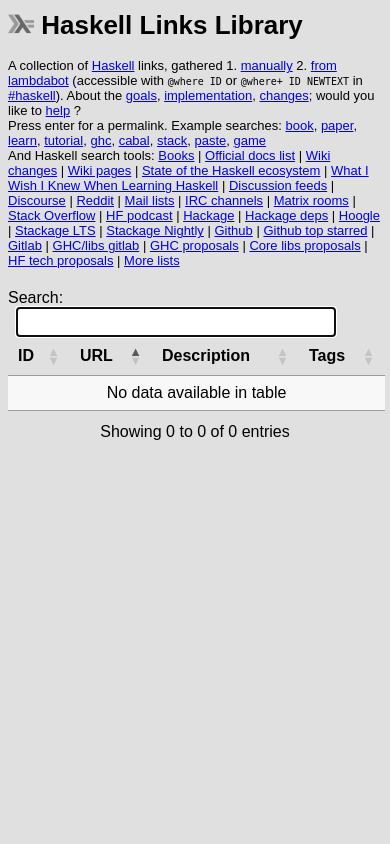
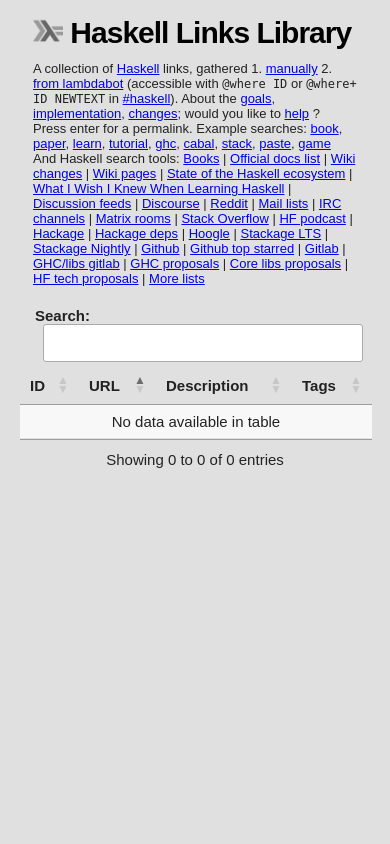
Before and after one commit to simonmichael/haskell-links, a PHP site: page / in a window 390 px wide. Run offline with PHP 8.4, Linux system fonts and the light colour scheme; some libraries are stand-ins or nearby versions.

Commit message:
web: use skeleton responsive css framework, be usable on mobile

```diff
--- /dev/null
+++ b/web/css/skeleton.css
@@ -0,0 +1,418 @@
+/*
+* Skeleton V2.0.4
+* Copyright 2014, Dave Gamache
+* www.getskeleton.com
+* Free to use under the MIT license.
+* http://www.opensource.org/licenses/mit-license.php
+* 12/29/2014
+*/
+
+
+/* Table of contents
+––––––––––––––––––––––––––––––––––––––––––––––––––
+- Grid
+- Base Styles
+- Typography
+- Links
+- Buttons
+- Forms
+- Lists
+- Code
+- Tables
+- Spacing
+- Utilities
+- Clearing
+- Media Queries
+*/
+
+
+/* Grid
+–––––––––––––––––––––––––––––––––––––––––––––––––– */
+.container {
+  position: relative;
+  width: 100%;
+  max-width: 960px;
+  margin: 0 auto;
+  padding: 0 20px;
+  box-sizing: border-box; }
+.column,
+.columns {
+  width: 100%;
+  float: left;
+  box-sizing: border-box; }
+
+/* For devices larger than 400px */
+@media (min-width: 400px) {
+  .container {
+    width: 85%;
+    padding: 0; }
+}
+
+/* For devices larger than 550px */
+@media (min-width: 550px) {
+  .container {
+    width: 80%; }
+  .column,
+  .columns {
+    margin-left: 4%; }
+  .column:first-child,
+  .columns:first-child {
+    margin-left: 0; }
+
+  .one.column,
+  .one.columns                    { width: 4.66666666667%; }
+  .two.columns                    { width: 13.3333333333%; }
+  .three.columns                  { width: 22%;            }
+  .four.columns                   { width: 30.6666666667%; }
+  .five.columns                   { width: 39.3333333333%; }
+  .six.columns                    { width: 48%;            }
+  .seven.columns                  { width: 56.6666666667%; }
+  .eight.columns                  { width: 65.3333333333%; }
+  .nine.columns                   { width: 74.0%;          }
+  .ten.columns                    { width: 82.6666666667%; }
+  .eleven.columns                 { width: 91.3333333333%; }
+  .twelve.columns                 { width: 100%; margin-left: 0; }
+
+  .one-third.column               { width: 30.6666666667%; }
+  .two-thirds.column              { width: 65.3333333333%; }
+
+  .one-half.column                { width: 48%; }
+
+  /* Offsets */
+  .offset-by-one.column,
+  .offset-by-one.columns          { margin-left: 8.66666666667%; }
+  .offset-by-two.column,
+  .offset-by-two.columns          { margin-left: 17.3333333333%; }
+  .offset-by-three.column,
+  .offset-by-three.columns        { margin-left: 26%;            }
+  .offset-by-four.column,
+  .offset-by-four.columns         { margin-left: 34.6666666667%; }
+  .offset-by-five.column,
+  .offset-by-five.columns         { margin-left: 43.3333333333%; }
+  .offset-by-six.column,
+  .offset-by-six.columns          { margin-left: 52%;            }
+  .offset-by-seven.column,
+  .offset-by-seven.columns        { margin-left: 60.6666666667%; }
+  .offset-by-eight.column,
+  .offset-by-eight.columns        { margin-left: 69.3333333333%; }
+  .offset-by-nine.column,
+  .offset-by-nine.columns         { margin-left: 78.0%;          }
+  .offset-by-ten.column,
+  .offset-by-ten.columns          { margin-left: 86.6666666667%; }
+  .offset-by-eleven.column,
+  .offset-by-eleven.columns       { margin-left: 95.3333333333%; }
+
+  .offset-by-one-third.column,
+  .offset-by-one-third.columns    { margin-left: 34.6666666667%; }
+  .offset-by-two-thirds.column,
+  .offset-by-two-thirds.columns   { margin-left: 69.3333333333%; }
+
+  .offset-by-one-half.column,
+  .offset-by-one-half.columns     { margin-left: 52%; }
+
+}
+
+
+/* Base Styles
+–––––––––––––––––––––––––––––––––––––––––––––––––– */
+/* NOTE
+html is set to 62.5% so that all the REM measurements throughout Skeleton
+are based on 10px sizing. So basically 1.5rem = 15px :) */
+html {
+  font-size: 62.5%; }
+body {
+  font-size: 1.5em; /* currently ems cause chrome bug misinterpreting rems on body element */
+  line-height: 1.6;
+  font-weight: 400;
+  font-family: "Raleway", "HelveticaNeue", "Helvetica Neue", Helvetica, Arial, sans-serif;
+  color: #222; }
+
+
+/* Typography
+–––––––––––––––––––––––––––––––––––––––––––––––––– */
+h1, h2, h3, h4, h5, h6 {
+  margin-top: 0;
+  margin-bottom: 2rem;
+  font-weight: 300; }
+h1 { font-size: 4.0rem; line-height: 1.2;  letter-spacing: -.1rem;}
+h2 { font-size: 3.6rem; line-height: 1.25; letter-spacing: -.1rem; }
+h3 { font-size: 3.0rem; line-height: 1.3;  letter-spacing: -.1rem; }
+h4 { font-size: 2.4rem; line-height: 1.35; letter-spacing: -.08rem; }
+h5 { font-size: 1.8rem; line-height: 1.5;  letter-spacing: -.05rem; }
+h6 { font-size: 1.5rem; line-height: 1.6;  letter-spacing: 0; }
+
+/* Larger than phablet */
+@media (min-width: 550px) {
+  h1 { font-size: 5.0rem; }
+  h2 { font-size: 4.2rem; }
+  h3 { font-size: 3.6rem; }
+  h4 { font-size: 3.0rem; }
+  h5 { font-size: 2.4rem; }
+  h6 { font-size: 1.5rem; }
+}
+
+p {
+  margin-top: 0; }
+
+
+/* Links
+–––––––––––––––––––––––––––––––––––––––––––––––––– */
+a {
+  color: #1EAEDB; }
+a:hover {
+  color: #0FA0CE; }
+
+
+/* Buttons
+–––––––––––––––––––––––––––––––––––––––––––––––––– */
+.button,
+button,
+input[type="submit"],
+input[type="reset"],
+input[type="button"] {
+  display: inline-block;
+  height: 38px;
+  padding: 0 30px;
+  color: #555;
+  text-align: center;
+  font-size: 11px;
+  font-weight: 600;
+  line-height: 38px;
+  letter-spacing: .1rem;
+  text-transform: uppercase;
+  text-decoration: none;
+  white-space: nowrap;
+  background-color: transparent;
+  border-radius: 4px;
+  border: 1px solid #bbb;
+  cursor: pointer;
+  box-sizing: border-box; }
+.button:hover,
+button:hover,
+input[type="submit"]:hover,
+input[type="reset"]:hover,
+input[type="button"]:hover,
+.button:focus,
+button:focus,
+input[type="submit"]:focus,
+input[type="reset"]:focus,
+input[type="button"]:focus {
+  color: #333;
+  border-color: #888;
+  outline: 0; }
+.button.button-primary,
+button.button-primary,
+input[type="submit"].button-primary,
+input[type="reset"].button-primary,
+input[type="button"].button-primary {
+  color: #FFF;
+  background-color: #33C3F0;
+  border-color: #33C3F0; }
+.button.button-primary:hover,
+button.button-primary:hover,
+input[type="submit"].button-primary:hover,
+input[type="reset"].button-primary:hover,
+input[type="button"].button-primary:hover,
+.button.button-primary:focus,
+button.button-primary:focus,
+input[type="submit"].button-primary:focus,
+input[type="reset"].button-primary:focus,
+input[type="button"].button-primary:focus {
+  color: #FFF;
+  background-color: #1EAEDB;
+  border-color: #1EAEDB; }
+
+
+/* Forms
+–––––––––––––––––––––––––––––––––––––––––––––––––– */
+input[type="email"],
+input[type="number"],
+input[type="search"],
+input[type="text"],
+input[type="tel"],
+input[type="url"],
+input[type="password"],
+textarea,
+select {
+  height: 38px;
+  padding: 6px 10px; /* The 6px vertically centers text on FF, ignored by Webkit */
+  background-color: #fff;
+  border: 1px solid #D1D1D1;
+  border-radius: 4px;
+  box-shadow: none;
+  box-sizing: border-box; }
+/* Removes awkward default styles on some inputs for iOS */
+input[type="email"],
+input[type="number"],
+input[type="search"],
+input[type="text"],
+input[type="tel"],
+input[type="url"],
+input[type="password"],
+textarea {
+  -webkit-appearance: none;
+     -moz-appearance: none;
+          appearance: none; }
+textarea {
+  min-height: 65px;
+  padding-top: 6px;
+  padding-bottom: 6px; }
+input[type="email"]:focus,
+input[type="number"]:focus,
+input[type="search"]:focus,
+input[type="text"]:focus,
+input[type="tel"]:focus,
+input[type="url"]:focus,
+input[type="password"]:focus,
+textarea:focus,
+select:focus {
+  border: 1px solid #33C3F0;
+  outline: 0; }
+label,
+legend {
+  display: block;
+  margin-bottom: .5rem;
+  font-weight: 600; }
+fieldset {
+  padding: 0;
+  border-width: 0; }
+input[type="checkbox"],
+input[type="radio"] {
+  display: inline; }
+label > .label-body {
+  display: inline-block;
+  margin-left: .5rem;
+  font-weight: normal; }
+
+
+/* Lists
+–––––––––––––––––––––––––––––––––––––––––––––––––– */
+ul {
+  list-style: circle inside; }
+ol {
+  list-style: decimal inside; }
+ol, ul {
+  padding-left: 0;
+  margin-top: 0; }
+ul ul,
+ul ol,
+ol ol,
+ol ul {
+  margin: 1.5rem 0 1.5rem 3rem;
+  font-size: 90%; }
+li {
+  margin-bottom: 1rem; }
+
+
+/* Code
+–––––––––––––––––––––––––––––––––––––––––––––––––– */
+code {
+  padding: .2rem .5rem;
+  margin: 0 .2rem;
+  font-size: 90%;
+  white-space: nowrap;
+  background: #F1F1F1;
+  border: 1px solid #E1E1E1;
+  border-radius: 4px; }
+pre > code {
+  display: block;
+  padding: 1rem 1.5rem;
+  white-space: pre; }
+
+
+/* Tables
+–––––––––––––––––––––––––––––––––––––––––––––––––– */
+th,
+td {
+  padding: 12px 15px;
+  text-align: left;
+  border-bottom: 1px solid #E1E1E1; }
+th:first-child,
+td:first-child {
+  padding-left: 0; }
+th:last-child,
+td:last-child {
+  padding-right: 0; }
+
+
+/* Spacing
+–––––––––––––––––––––––––––––––––––––––––––––––––– */
+button,
+.button {
+  margin-bottom: 1rem; }
+input,
+textarea,
+select,
+fieldset {
+  margin-bottom: 1.5rem; }
+pre,
+blockquote,
+dl,
+figure,
+table,
+p,
+ul,
+ol,
+form {
+  margin-bottom: 2.5rem; }
+
+
+/* Utilities
+–––––––––––––––––––––––––––––––––––––––––––––––––– */
+.u-full-width {
+  width: 100%;
+  box-sizing: border-box; }
+.u-max-full-width {
+  max-width: 100%;
+  box-sizing: border-box; }
+.u-pull-right {
+  float: right; }
+.u-pull-left {
+  float: left; }
+
+
+/* Misc
+–––––––––––––––––––––––––––––––––––––––––––––––––– */
+hr {
+  margin-top: 3rem;
+  margin-bottom: 3.5rem;
+  border-width: 0;
+  border-top: 1px solid #E1E1E1; }
+
+
+/* Clearing
+–––––––––––––––––––––––––––––––––––––––––––––––––– */
+
+/* Self Clearing Goodness */
+.container:after,
+.row:after,
+.u-cf {
+  content: "";
+  display: table;
+  clear: both; }
+
+
+/* Media Queries
+–––––––––––––––––––––––––––––––––––––––––––––––––– */
+/*
+Note: The best way to structure the use of media queries is to create the queries
+near the relevant code. For example, if you wanted to change the styles for buttons
+on small devices, paste the mobile query code up in the buttons section and style it
+there.
+*/
+
+
+/* Larger than mobile */
+@media (min-width: 400px) {}
+
+/* Larger than phablet (also point when grid becomes active) */
+@media (min-width: 550px) {}
+
+/* Larger than tablet */
+@media (min-width: 750px) {}
+
+/* Larger than desktop */
+@media (min-width: 1000px) {}
+
+/* Larger than Desktop HD */
+@media (min-width: 1200px) {}
--- a/web/index.php
+++ b/web/index.php
@@ -1,7 +1,6 @@
 <?php
 // * haskell-links.org/index.php
-
-// ** PHP /////////////////////////////////////////////////////////////////////
+// ** PHP *****************************************************************
 
 function readLinks() {
   $recs = [];
@@ -15,15 +14,122 @@ function readLinks() {
   return $recs;
 }
 
-// ** JS //////////////////////////////////////////////////////////////////////
-
+// ** HEAD *****************************************************************
+// http://www.getskeleton.com docs
 ?>
 
-<html>
+<!DOCTYPE html>
+<html lang="en">
 <head>
+
+  <!-- Basic Page Needs
+  –––––––––––––––––––––––––––––––––––––––––––––––––– -->
+  <meta charset="utf-8">
+  <title>Haskell Links Library</title>
+  <!-- <meta name="description" content=""> -->
+  <!-- <meta name="author" content=""> -->
+
+  <!-- Mobile Specific Metas
+  –––––––––––––––––––––––––––––––––––––––––––––––––– -->
+  <meta name="viewport" content="width=device-width, initial-scale=1">
+
+  <!-- Favicon
+  –––––––––––––––––––––––––––––––––––––––––––––––––– -->
+  <link rel="icon" type="image/png" href="HaskellLogoGrey.png">
+
+<?php
+// ** CSS *****************************************************************
+?>
+  <!-- Font
+  –––––––––––––––––––––––––––––––––––––––––––––––––– -->
+  <link href="//fonts.googleapis.com/css?family=Raleway:400,300,600" rel="stylesheet" type="text/css">
+
+  <!-- CSS
+  –––––––––––––––––––––––––––––––––––––––––––––––––– -->
+<!--
+-->
+  <link rel="stylesheet" href="css/normalize.css">
+  <link rel="stylesheet" href="css/skeleton.css">
+  <link rel="stylesheet" href="https://cdn.datatables.net/1.11.5/css/jquery.dataTables.min.css">
+  <style>
+
+/* undo some skeletonisms */
+pre, blockquote, dl, figure, table, p, ul, ol, form, input, textarea, select, fieldset { margin-bottom: revert; }
+a { color: revert; }
+body { line-height: revert; }
+h1 {
+  font-size:3rem;
+  font-weight:bold;
+  margin-bottom:1rem;
+}
+
+body {
+  background-color:#e0e0e0;
+  font-family: sans-serif;
+  /* font-size:small; */
+  /* padding: 1em 0; */
+}
+.dataTables_wrapper .dataTables_filter {
+  float:left;
+  text-align:left;
+}
+.odd td {
+  background-color:#f8f8f8;
+}
+/* .even {
+
+} */
+#about {
+  font-size:small;
+  padding:1em 1em 0;
+}
+#links_filter {
+  margin-left: 1em;
+}
+#links_filter input[type=search] {
+  margin-left:8px;
+  width: 20em;
+  font-size:medium;
+  background-color: white;
+  font-weight:bold;
+  /* font-style:italic; */
+}
+table#links {
+  table-layout: fixed;
+  width: 100%;
+  max-width: 100%;
+  /* font-size:small; */
+}
+th {
+  text-align: left;
+}
+td.id {
+  font-size:small;
+}
+td.url {
+  max-width:20em;
+  overflow-x:hidden;
+  white-space:nowrap;
+  text-overflow: ellipsis;
+  font-size:small;
+}
+/* td.desc {
+} */
+td.tags {
+  font-size:small;
+  /* font-family:monospace; */
+}
+
+  </style>
+
+<?php
+// ** JS *****************************************************************
+?>
+  <!-- JS
+  –––––––––––––––––––––––––––––––––––––––––––––––––– -->
   <script src="https://code.jquery.com/jquery-3.6.0.min.js" integrity="sha256-/xUj+3OJU5yExlq6GSYGSHk7tPXikynS7ogEvDej/m4=" crossorigin="anonymous"></script>
   <script src="https://cdn.datatables.net/1.11.5/js/jquery.dataTables.min.js"></script>
-<script>
+  <script type="application/javascript">
 
 // https://stackoverflow.com/questions/901115/how-can-i-get-query-string-values-in-javascript
 const params = new Proxy(new URLSearchParams(window.location.search), {
@@ -86,75 +192,17 @@ $(document).ready( function () {
 
   </script>
 
+</head>
 <?php
-// ** CSS /////////////////////////////////////////////////////////////////////
+// ** BODY *****************************************************************
 ?>
-
-<link rel="icon" type="image/png" href="/HaskellLogoGrey.png">
-<link rel=stylesheet href="https://cdn.datatables.net/1.11.5/css/jquery.dataTables.min.css" />
-<style>
-body {
-  background-color:#e0e0e0;
-  font-family: sans-serif;
-  /* font-size:small; */
-  /* padding: 1em 0; */
-}
-.dataTables_wrapper .dataTables_filter {
-  float:left;
-  text-align:left;
-}
-.odd td {
-  background-color:#f8f8f8;
-}
-/* .even {
-
-} */
-div#about {
-  font-size:small;
-}
-#links_filter input[type=search] {
-  margin-left:8px;
-  width: 20em;
-  font-size:medium;
-  background-color: white;
-  font-weight:bold;
-  /* font-style:italic; */
-}
-table#links {
-  table-layout: fixed;
-  width: 100%;
-  max-width: 100%;
-  /* font-size:small; */
-}
-th {
-  text-align: left;
-}
-td.id {
-  font-size:small;
-}
-td.url {
-  max-width:20em;
-  overflow-x:hidden;
-  white-space:nowrap;
-  text-overflow: ellipsis;
-  font-size:small;
-}
-/* td.desc {
-} */
-td.tags {
-  font-size:small;
-  /* font-family:monospace; */
-}
-</style>
-  </head>
+<body>
+<div class="container u-full-width u-max-full-width">
 
 <?php
-// ** ABOUT ///////////////////////////////////////////////////////////////////
+// ** ABOUT *****************************************************************
 ?>
-
-  <body>
-
-    <div id="about">
+<div class="row" id="about">
   <h1>
     <img src="HaskellLogoGrey.png" style="height:1em; position:relative; top:3px;" />
     <a href="https://haskell-links.org"
@@ -222,9 +270,9 @@ td.tags {
 </div>
 
 <?php
-// ** TABLE ///////////////////////////////////////////////////////////////////
+// ** TABLE *******************************************************************
 ?>
-
+<div class="row" id="table">
   <table id="links">
       <thead>
         <tr>
@@ -235,6 +283,8 @@ td.tags {
       </tr>
     </thead>
   </table>
+</div>
 
+</div>
 </body>
 </html>
```
Also changed, not shown: web/css/normalize.css (added). Lines whose indentation alone changed are shown as unchanged.
